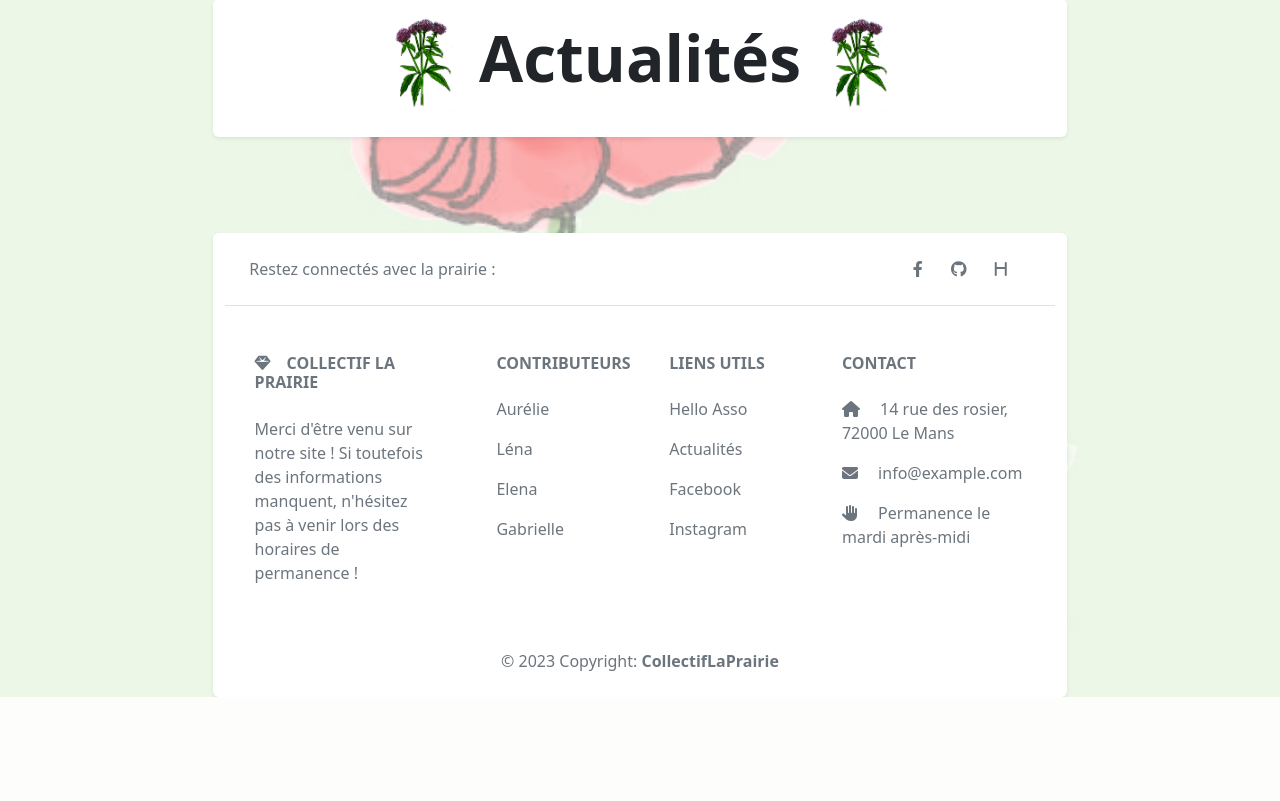
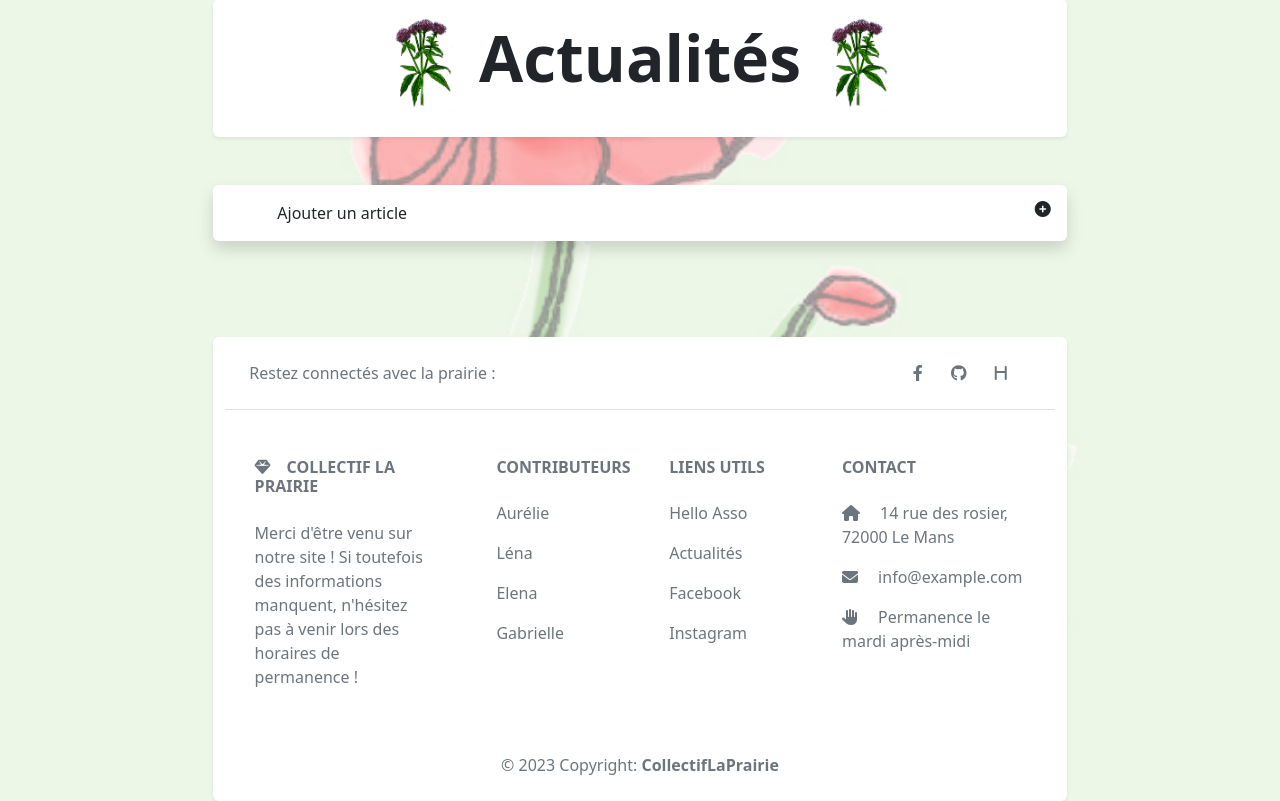
Before and after one commit to Riaulee/laprairie, a Symfony app: template templates/Pages/actualites.html.twig in a window 1280 px wide. Shown: the part 246-1047 px from the top of the page. Before the commit the page ends 943 px from the top, so only its background shows below. Run offline with Twig, Linux system fonts and the light colour scheme; the template is opened without the code that fills it, so the values that code supplies are empty; some libraries are stand-ins or nearby versions.

Commit message:
essai ajout formulaire via modal, laisser de coter pour l'instant, reprendre plus tard avec ajax

```diff
--- a/templates/Pages/actualites.html.twig
+++ b/templates/Pages/actualites.html.twig
@@ -6,8 +6,7 @@
         <div class="col-md-2"></div>
         <div class="col-md-8">
             <div id="banner">
-                <div class="row rounded p-3 opacity-100 d-flex align-items-center shadow-sm"
-                    style="background-color: white;">
+                <div class="row rounded p-3 opacity-100 d-flex align-items-center shadow-sm bg-white">
                     <div class="text-center">
                         <h2 class="display-3 fw-bolder">
                             <img src="../img/site/eupatoire.jpg" alt="" style="max-width: 5rem;">
@@ -25,32 +24,46 @@
 
 {% block body %}
 <div class="container-fluid mb-5">
+    <div class="row mb-5">
+        <div class="col-md-2"></div>
+        <div class="col-md-8 bg-white shadow p-3 d-flex flex-row justify-content-between rounded">
+            <div class="ms-5">
+                Ajouter un article
+            </div>
+            {# <div type="button" class="btn btn-primary me-5" data-bs-toggle="modal" data-bs-target="#articleModal" href="{{ path('app_addarticle') }}"> #}
+                <i class="fa-solid fa-circle-plus"></i>
+            {# </div> #}
+        </div>
+        <div class="col-md-2"></div>
+    </div>
+    {# {% include "Modal/articlemodal.html.twig" %} #}
+
     <div class="row">
         <div class="col-md-2"></div>
         <div class="col-md-8">
             <div class="row">
                 {% for a in actualites %}
-                <div class="card mb-3 shadow border-success border-5">
+                <div class="card mb-3 shadow border-5">
                     <div class="row g-0">
-
                         <div class="col-md-4">
                             <img src="\img\site\tipi_2.jpg" class="img-fluid rounded py-4 px-2" alt="Image nos valeurs">
                         </div>
                         <div class="col-md-8">
-
-                            <div class="card-body">
-                                <h5 class="card-title">{{ a.title }}</h5>
-                                <p class="card-text">{{ a.content }}</p>
-                                {# <p class="card-text">Auteur : {{ a.id_user_id }}</p> #}
-                                <p class="card-text"><small class="text-muted">Dernière mise à jour le par </small></p>
+                            <div class="card-body p-5 h-100">
+                                <div class="row h-100">
+                                    <h5 class="card-title text-center">{{ a.title }}</h5>
+                                    <p class="card-text">{{ a.content }}</p>
+                                    {# <p class="card-text">Auteur : {{ a.id_user_id }}</p> #}
+                                    <p class="card-text d-flex align-items-end justify-content-end"><small
+                                            class="text-muted">Dernière mise à jour le par </small></p>
+                                </div>
                             </div>
                         </div>
-
                     </div>
                 </div>
                 {% endfor %}
                 {# display navigation #}
-                <div class="navigation">
+                <div class="navigation d-flex justify-content-center">
                     {{ knp_pagination_render(actualites) }}
                 </div>
             </div>
--- a/templates/Pages/passezalaction.html.twig
+++ b/templates/Pages/passezalaction.html.twig
@@ -6,8 +6,7 @@
         <div class="col-md-2"></div>
         <div class="col-md-8">
             <div id="banner">
-                <div class="row rounded p-3 opacity-100 d-flex align-items-center shadow-sm"
-                    style="background-color: white;">
+                <div class="row rounded p-3 opacity-100 d-flex align-items-center shadow-sm bg-white">
                     <div class="text-center">
                         <h2 class="display-3 fw-bolder">
                             <img src="../img/site/eupatoire.jpg" alt="" style="max-width: 5rem;">
@@ -29,8 +28,7 @@
         <div class="col-md-2"></div>
         <div class="col-md-8">
             <div id="banner">
-                <div class="row rounded p-3 opacity-100 d-flex align-items-center shadow-sm"
-                    style="background-color: white;">
+                <div class="row rounded p-3 opacity-100 d-flex align-items-center shadow-sm bg-white">
                     <div class="text-center">
                         <h2 class="display-3 fw-bolder">
                             <img src="../img/site/eupatoire.jpg" alt="" style="max-width: 5rem;">
--- a/templates/Pages/quisommesnous.html.twig
+++ b/templates/Pages/quisommesnous.html.twig
@@ -6,8 +6,7 @@
         <div class="col-md-2"></div>
         <div class="col-md-8">
             <div id="banner">
-                <div class="row rounded p-3 opacity-100 d-flex align-items-center shadow-sm"
-                    style="background-color: white;">
+                <div class="row rounded p-3 opacity-100 d-flex align-items-center shadow-sm bg-white">
                     <div class="text-center">
                         <h2 class="display-3 fw-bolder">
                             <img src="../img/site/eupatoire.jpg" alt="" style="max-width: 5rem;">
--- a/templates/elements/_nav.html.twig
+++ b/templates/elements/_nav.html.twig
@@ -5,7 +5,7 @@
     <div class="col-md-2"></div>
     <div class="col-md-8">
       <div class="row">
-        <nav class="navbar navbar-expand-lg rounded my-5 p-3 shadow" style="background-color: white;">
+        <nav class="navbar navbar-expand-lg rounded my-5 p-3 shadow bg-white">
           <div class="container-fluid">
             <a class="navbar-brand fw-bold" href="{{ path('app_home') }}">Accueil</a>
             <button class="navbar-toggler" type="button" data-bs-toggle="collapse" data-bs-target="#navbarSupportedContent"
--- a/templates/elements/footer.html.twig
+++ b/templates/elements/footer.html.twig
@@ -4,7 +4,7 @@
         <div class="col-md-8">
             <div class="row">
                 <!-- Footer -->
-<footer class="text-center text-lg-start text-muted shadow-sm rounded" style="background-color: white;">
+<footer class="text-center text-lg-start text-muted shadow-sm rounded bg-white">
     <!-- Section: Social media -->
     <section class="d-flex justify-content-center justify-content-lg-between p-4 border-bottom">
       <!-- Left -->
--- a/templates/elements/header.html.twig
+++ b/templates/elements/header.html.twig
@@ -14,8 +14,7 @@
                 </a>
 
                 <div id="banner">
-                    <div class="row rounded p-3 opacity-100 d-flex align-items-center shadow-sm"
-                        style="background-color: white;">
+                    <div class="row rounded p-3 opacity-100 d-flex align-items-center shadow-sm bg-white">
                         <div class="col-8 col-12-medium">
                             <div class="text-center">
                                 <div class="row">
--- a/templates/home/home.html.twig
+++ b/templates/home/home.html.twig
@@ -35,7 +35,7 @@
 
     <div class="row my-5">
         <div class="col-md-2"></div>
-        <div class="col-md-8 rounded" style="background-color: white;">
+        <div class="col-md-8 rounded bg-white">
             <div class="row">
                 <div id="carouselArticle" class="carousel carousel-dark slide shadow-sm" data-bs-ride="carousel">
 
@@ -80,7 +80,7 @@
     <div class="row my-5">
         <div class="col-md-2"></div>
         <div class="col-md-8">
-            <div class="row rounded shadow d-flex justify-content-evenly" style="background-color: white;">
+            <div class="row rounded shadow d-flex justify-content-evenly bg-white">
                 <h1 class="text-center pt-4 fw-bolder">
                     <img src="../img/site/consoude.jpg" alt="" style="max-width: 5rem;">
                     Passez à l'action !
--- a/templates/registration/register.html.twig
+++ b/templates/registration/register.html.twig
@@ -7,7 +7,7 @@
 <div class="container-fluid">
     <div class="row">
         <div class="col-md-2"></div>
-        <div class="col-md-8 my-5 p-5 rounded" style="background-color: white;">
+        <div class="col-md-8 my-5 p-5 rounded bg-white">
             {% for flash_error in app.flashes('verify_email_error') %}
 <div class="alert alert-danger" role="alert">{{ flash_error }}</div>
 {% endfor %}
--- a/templates/security/login.html.twig
+++ b/templates/security/login.html.twig
@@ -6,7 +6,7 @@
 <div class="container-fluid">
     <div class="row">
         <div class="col-md-2"></div>
-        <div class="col-md-8 my-5 p-5 rounded" style="background-color: white;">
+        <div class="col-md-8 my-5 p-5 rounded bg-white">
             <form method="post">
                 {% if error %}
                 <div class="alert alert-danger">{{ error.messageKey|trans(error.messageData, 'security') }}</div>
```
Also changed, not shown: src/Controller/ActualiteController.php (+9 -0 lines), src/Form/ArticleAddType.php (added, +30 -0 lines), templates/Modal/articlemodal.html.twig (added, +47 -0 lines).
